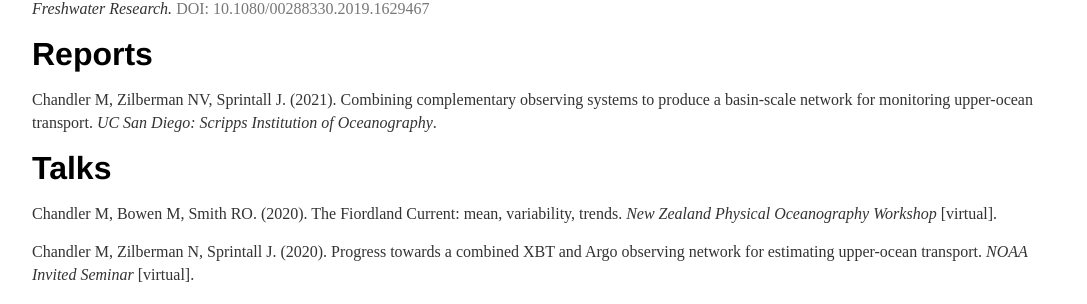
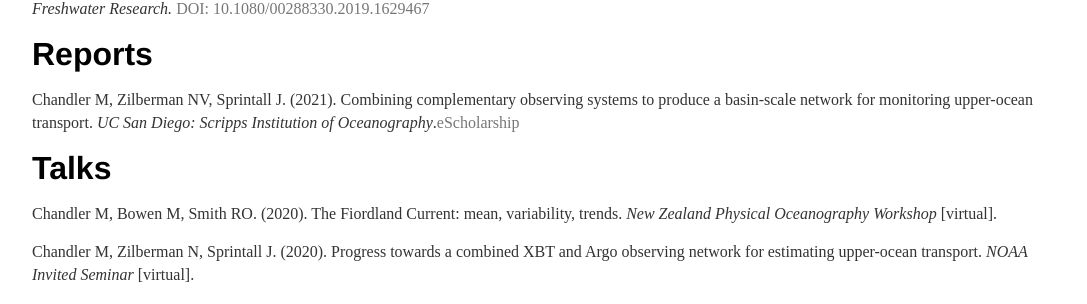
Before and after one commit to mlchandler/mlchandler.github.io, a Jekyll site: the page built from publications/index.html, in a window 1280 px wide. Shown: the part 206-510 px from the top of the page, without its empty margins (96-1183 px from the left). Built offline with Jekyll 4.4.1, drawn with Linux system fonts in a browser that asks for light colours.

Commit message:
Update index.html

```diff
--- a/publications/index.html
+++ b/publications/index.html
@@ -12,7 +12,7 @@ Chandler M, Bowen M, Smith RO. (2019). The Fiordland Current, southwest New Zeal
 
 <h2>Reports</h2>
 <p>
-Chandler M, Zilberman NV, Sprintall J. (2021). Combining complementary observing systems to produce a basin-scale network for monitoring upper-ocean transport. <i>UC San Diego: Scripps Institution of Oceanography</i>.<a href=" https://escholarship.org/uc/item/7pg5m20c"></a>
+Chandler M, Zilberman NV, Sprintall J. (2021). Combining complementary observing systems to produce a basin-scale network for monitoring upper-ocean transport. <i>UC San Diego: Scripps Institution of Oceanography</i>.<a href=" https://escholarship.org/uc/item/7pg5m20c">eScholarship</a>
 </p>
 
 <h2>Talks</h2>
```
